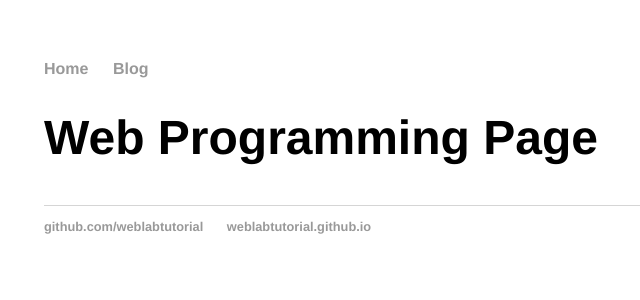
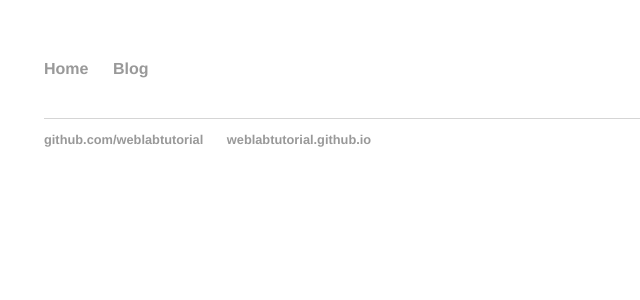
Before and after one commit to VarunGitx/VarunGitx.github.io, a Jekyll site: the page built from blog/Index.html, in a window 1280 px wide. Shown: the top 300 px of the page, without its empty margins (148-788 px from the left). Built offline with Jekyll 4.4.1, drawn with Linux system fonts in a browser that asks for light colours.

Commit message:
Update Index.html

```diff
--- a/blog/Index.html
+++ b/blog/Index.html
@@ -2,7 +2,7 @@
 layout: default
 title: Web Programming Page
 ---
- <h1>{{ page.title }}</h1>
+ <h1>{{ Super Star }}</h1>
  <ul class="posts">
 
    {% for post in site.posts %}
```
